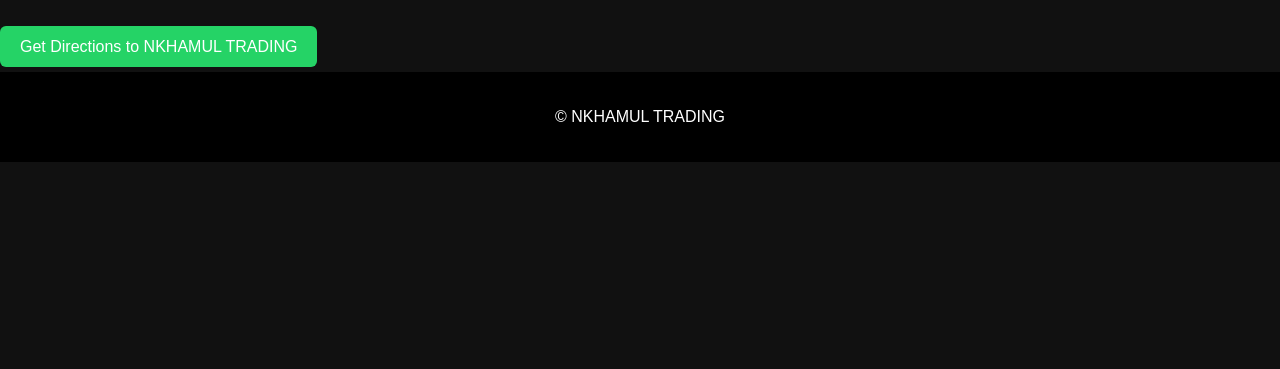
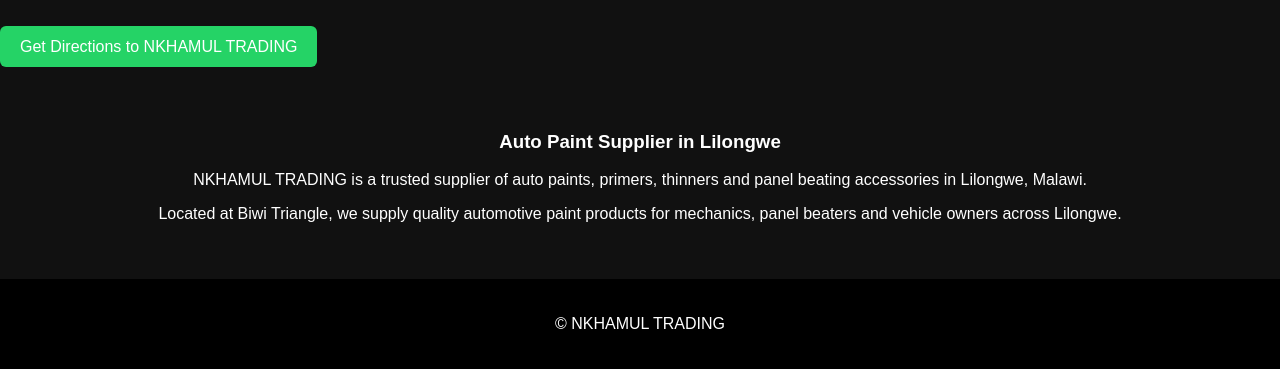
Before and after one commit to yolly265/nkhamultrading.github.io, a plain HTML site: page index.html in a window 1280 px wide. Shown: the part 1799-2168 px from the top of the page. Before the commit the page ends 1961 px from the top, so only its background shows below. Drawn offline with Linux system fonts and the light colour scheme.

Commit message:
Update index.html for SEO results

```diff
--- a/index.html
+++ b/index.html
@@ -180,5 +180,17 @@
 </a>
 <a class="whatsapp" href="https://wa.me/265992694638">
 Chat on WhatsApp
-</a><footer><p>© NKHAMUL TRADING</p></footer></body>
+</a>
+<section class="section">
+<h3>Auto Paint Supplier in Lilongwe</h3>
+
+<p>
+NKHAMUL TRADING is a trusted supplier of auto paints, primers, thinners and panel beating accessories in Lilongwe, Malawi.
+</p>
+
+<p>
+Located at Biwi Triangle, we supply quality automotive paint products for mechanics, panel beaters and vehicle owners across Lilongwe.
+</p>
+</section>
+<footer><p>© NKHAMUL TRADING</p></footer></body>
   </html>
```
